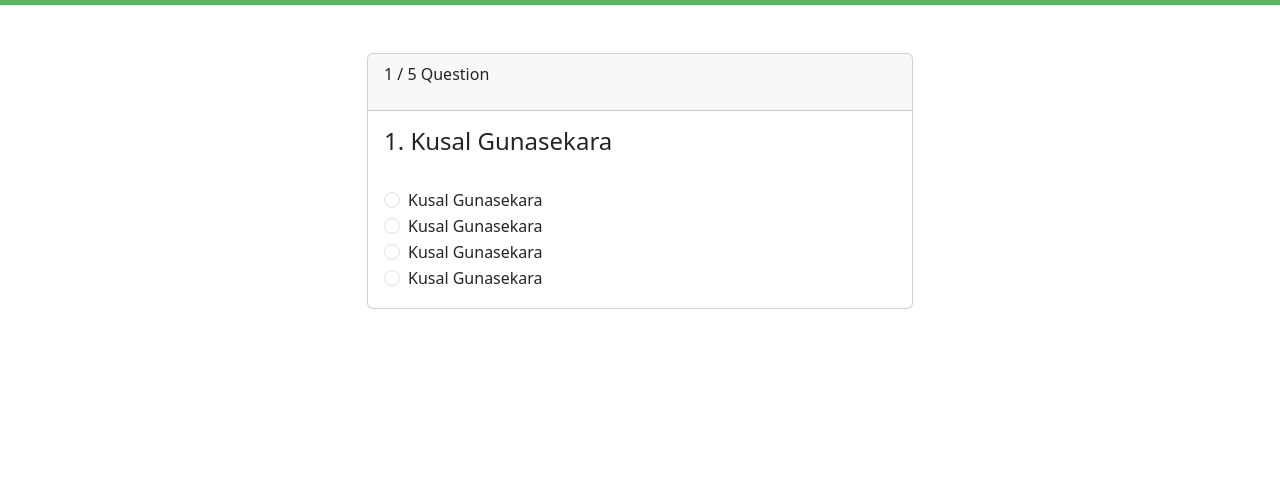
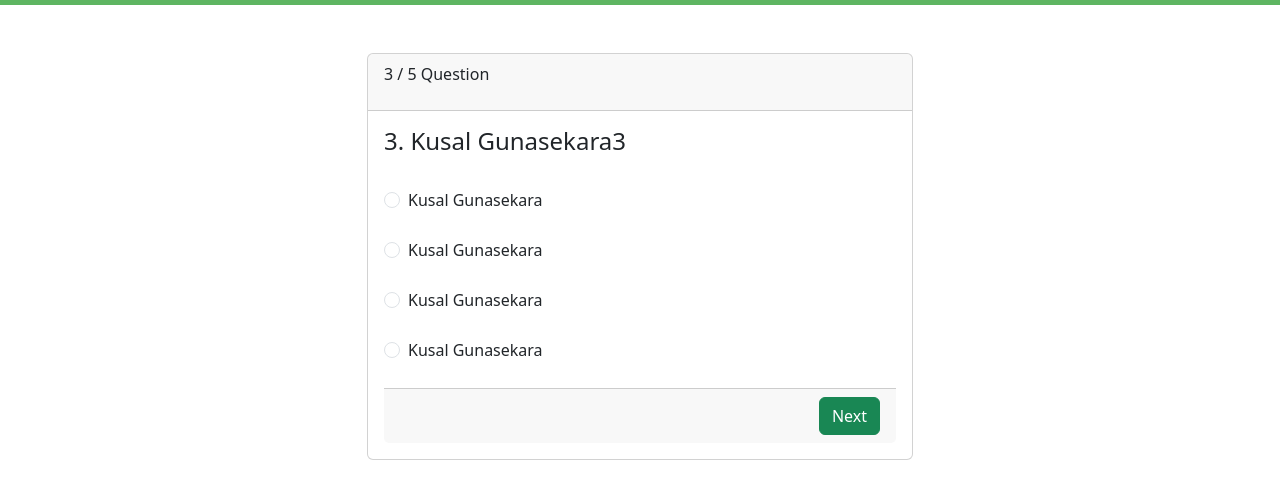
Before and after one commit to KusalDemo/QuizApplication, a plain HTML site: page index.html in a window 1280 px wide. Shown: the part 51-550 px from the top of the page. Drawn offline with nearby package versions, Linux system fonts and the light colour scheme.

Commit message:
Implemented Quiz Iteration.

```diff
--- a/script.js
+++ b/script.js
@@ -1,43 +1,76 @@
 const questions =[
     {
-        question : "Kusal Gunasekara",
+        question : "Kusal Gunasekara1",
         answer : [{"Answer":"Kusal Gunasekara","correct":true}, {"Answer":"Kusal Gunasekara","correct":false}, {"Answer":"Kusal Gunasekara","correct":false}, {"Answer":"Kusal Gunasekara","correct":false}],
+    },
+    {
+        question : "Kusal Gunasekara2",
+        answer : [{"Answer":"Kusal Gunasekara","correct":false}, {"Answer":"Kusal Gunasekara","correct":false}, {"Answer":"Kusal Gunasekara","correct":true}, {"Answer":"Kusal Gunasekara","correct":false}],
+    },
+    {
+        question : "Kusal Gunasekara3",
+        answer : [{"Answer":"Kusal Gunasekara","correct":false}, {"Answer":"Kusal Gunasekara","correct":false}, {"Answer":"Kusal Gunasekara","correct":true}, {"Answer":"Kusal Gunasekara","correct":false}],
+    },
+    {
+        question : "Kusal Gunasekara4",
+        answer : [{"Answer":"Kusal Gunasekara","correct":false}, {"Answer":"Kusal Gunasekara","correct":false}, {"Answer":"Kusal Gunasekara","correct":true}, {"Answer":"Kusal Gunasekara","correct":false}],
+    },
+    {
+        question : "Kusal Gunasekara5",
+        answer : [{"Answer":"Kusal Gunasekara","correct":false}, {"Answer":"Kusal Gunasekara","correct":false}, {"Answer":"Kusal Gunasekara","correct":true}, {"Answer":"Kusal Gunasekara","correct":false}],
     }
 
 ]
+
+var callCount = 0;
 $(document).ready(() => {
+    const runQuiz = () => {
+        callCount++;
+        if (callCount > 5) {
+            console.log("Quiz Over")
+            return;
+        } else {
+            let timeoutId = setTimeout(runQuiz, 2000);
+        }
+        quizCardLoader(callCount-1);
+    };
+
+    runQuiz();
+});
+
+let quizCardLoader= (number)=>{
     $('#question').html("");
-    for (let i = 0; i < 1; i++) {
-        $("#questionNumber").text(i+1+" / 5 Question")
-        console.log("I'm Running..");
-        let question = questions[i].question;
-        let questionTemp = `
-            <h4>${i+1}. ${question}</h4><br>
+    $("#questionNumber").text(number+1+" / 5 Question");
+    let question = questions[number].question;
+    let questionTemp = `
+            <h4>${number + 1}. ${question}</h4><br>
             <div class="form-check">
-              <input class="form-check-input" type="radio" name="answer" id="answer${i+1}">
-              <label class="form-check-label" for="answer${i+1}">
-                ${questions[i].answer[0].Answer}
+              <input class="form-check-input" type="radio" name="answer" id="answer${number + 1}">
+              <label class="form-check-label" for="answer${number + 1}">
+                ${questions[number].answer[0].Answer}
               </label>
-            </div>
+            </div><br>
             <div class="form-check">
-              <input class="form-check-input" type="radio" name="answer" id="answer${i+2}">
-              <label class="form-check-label" for="answer${i+2}">
-                ${questions[i].answer[1].Answer}
+              <input class="form-check-input" type="radio" name="answer" id="answer${number + 2}">
+              <label class="form-check-label" for="answer${number + 2}">
+                ${questions[number].answer[1].Answer}
               </label>
-            </div>
+            </div><br>
             <div class="form-check">
-              <input class="form-check-input" type="radio" name="answer" id="answer${i+3}">
-              <label class="form-check-label" for="answer${i+3}">
-                ${questions[i].answer[2].Answer}
+              <input class="form-check-input" type="radio" name="answer" id="answer${number + 3}">
+              <label class="form-check-label" for="answer${number + 3}">
+                ${questions[number].answer[2].Answer}
               </label>
-            </div>
+            </div><br>
             <div class="form-check">
-              <input class="form-check-input" type="radio" name="answer" id="answer${i+4}">
-              <label class="form-check-label" for="answer${i+4}">
-                ${questions[i].answer[3].Answer}
+              <input class="form-check-input" type="radio" name="answer" id="answer${number + 4}">
+              <label class="form-check-label" for="answer${number + 4}">
+                ${questions[number].answer[3].Answer}
               </label>
+            </div><br>
+            <div class="card-footer text-end">
+                 <a href="#" class="btn btn-success" id="nextBtn">Next</a>
             </div>
         `;
-        $("#question").append(questionTemp);
-    }
-});
+    $("#question").append(questionTemp);
+}
```
Also changed, not shown: index.html (+1 -0 lines).
